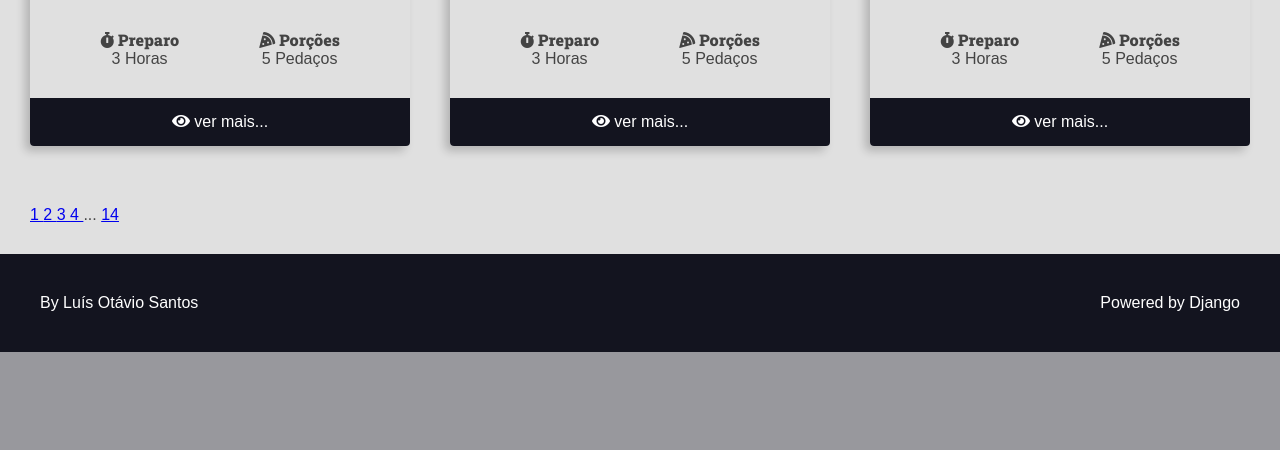
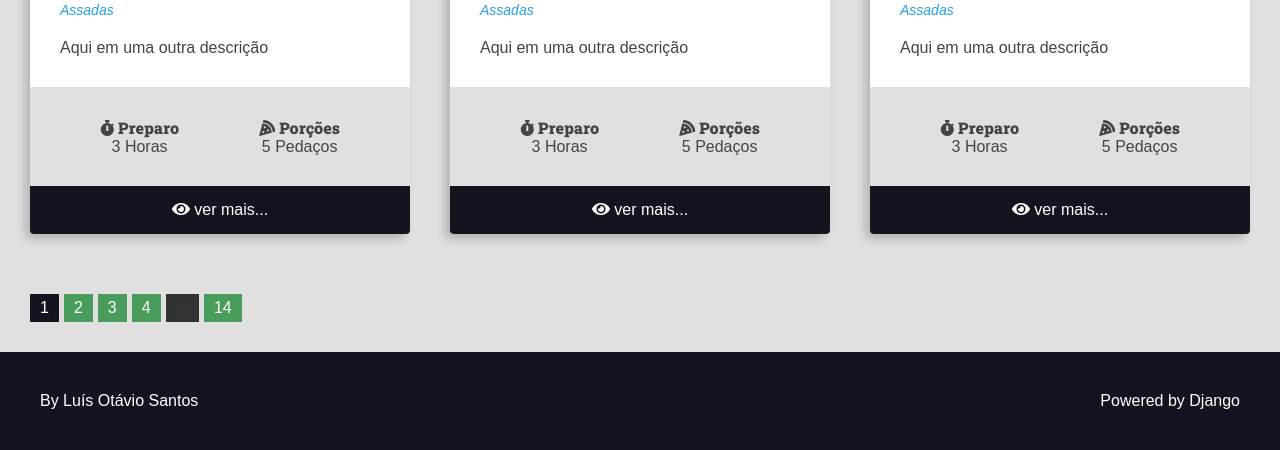
Before and after one commit to LuisOtavioSantos/exemplo_recipes, a Django app: page / in a window 1280 px wide. Shown: the part 2012-2462 px from the top of the page. Before the commit the page ends 2364 px from the top, so only its background shows below. Run offline with Django 3.2, Linux system fonts and the light colour scheme; data comes from the database, SQL or seed files in the repository.

Commit message:
pagination home view - style

```diff
--- a/base_templates/global/base.html
+++ b/base_templates/global/base.html
@@ -11,6 +11,7 @@
     {% include 'recipes/partials/search.html' %}
 
     <main class="main-content-container">
+        {% include 'recipes/partials/pagination.html' %}
         {% block content %}{% endblock content %}
         {% include 'recipes/partials/pagination.html' %}
     </main>
--- a/recipes/static/recipes/css/styles.css
+++ b/recipes/static/recipes/css/styles.css
@@ -296,3 +296,25 @@ h6 {
 .center {
   text-align: center;
 }
+
+.pagination-content{
+  display: flex;
+  flex-flow: row wrap;
+  gap: 1rem 0.5rem;
+}
+
+.pagination .page-item{
+  text-decoration: None;
+  background-color: var(--color-gray-8);
+  padding: 0.5rem 1rem;
+}
+
+.pagination .page-link{
+  text-decoration: none;
+  background: var(--color-success-dark);
+  color: var(--color-white);
+}
+
+.pagination .page-current{
+  background: var(--color-primary-dark);
+}
--- a/recipes/templates/recipes/partials/pagination.html
+++ b/recipes/templates/recipes/partials/pagination.html
@@ -6,9 +6,15 @@
             <span class=page-item>...</span>
         {% endif %}
         {% for page in pagination_range.pagination %}
-            <a href="?page={{ page }}" class="page-link page-item">
-                {{page}}
-            </a>
+            {% if pagination_range.current_page == page %}
+                <a href="?page={{ page }}" class="page-link page-item page-current">
+                    {{page}}
+                </a>
+            {% else %}
+                <a href="?page={{ page }}" class="page-link page-item">
+                    {{page}}
+                </a>
+            {% endif %}
         {% endfor %}
         {% if pagination_range.last_page_out_of_range %}
             <span class=page-item>...</span>
```
